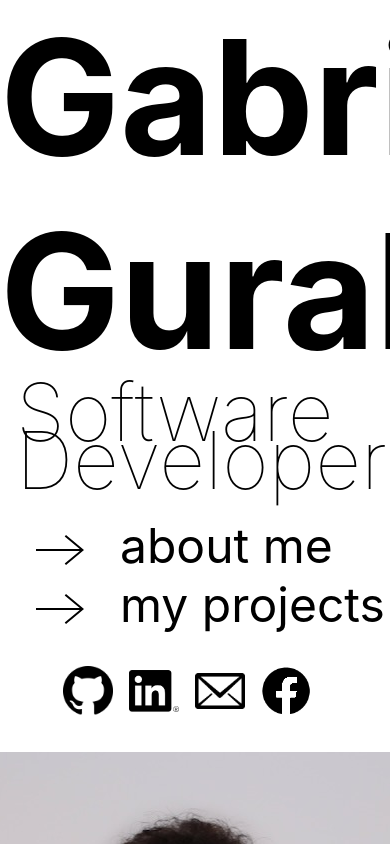
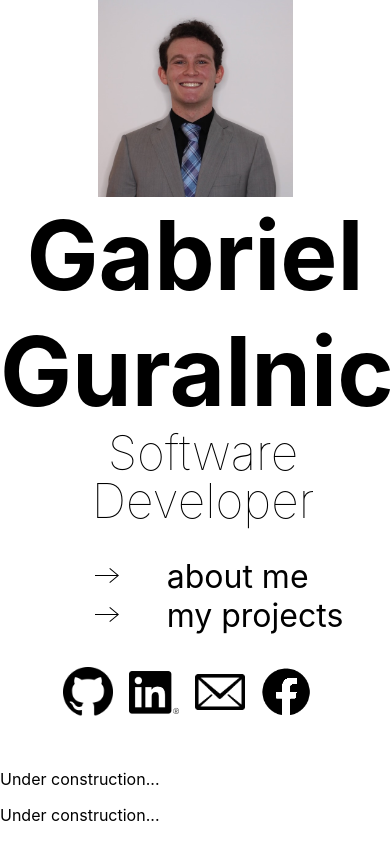
Before and after one commit to gnguralnick/gnguralnick.github.io, a React (Create React App) app: page / in a window 390 px wide. Built offline with nearby package versions, Linux system fonts and the light colour scheme.

Commit message:
fix: improve homepage responsivity

```diff
--- a/src/pages/Home/Home.jsx
+++ b/src/pages/Home/Home.jsx
@@ -13,10 +13,12 @@ const Home = () => {
         <div className={Styles['content']}>
             <h1>Gabriel Guralnick</h1>
             <h2>Software Developer</h2>
-            <LinkList className={Styles['links']}>
-                <RelativeLink targetID='about'>about me</RelativeLink>
-                <RelativeLink targetID='projects'>my projects</RelativeLink>
-            </LinkList>
+            <div className={Styles['links']}>
+                <LinkList>
+                    <RelativeLink targetID='about'>about me</RelativeLink>
+                    <RelativeLink targetID='projects'>my projects</RelativeLink>
+                </LinkList>
+            </div>
             <div className={Styles['contact']}>
                 <a href='https://github.com/gnguralnick'><img src={images.github} alt='Find me on Github' /></a>
                 <a href='https://www.linkedin.com/in/gabriel-guralnick/'><img src={images.linkedin} alt='Connect on LinkedIn' /></a>
--- a/src/pages/Home/Home.module.scss
+++ b/src/pages/Home/Home.module.scss
@@ -66,9 +66,54 @@
 
         display: flex;
         justify-content: center;
+
+        img {
+            width: 100%;
+        }
     }
 
-    @media screen and (max-width: 1330px) {
-        flex-direction: column;
+    @media screen and (max-width: 1000px) {
+        flex-direction: column-reverse;
+
+        .content {
+
+            h1 {
+                text-align: center;
+                font-size: 8rem;
+            }
+
+            h2 {
+                text-align: center;
+                font-size: 4rem;
+            }
+
+            .links {
+                font-size: 2rem;
+                margin-left: 0;
+                display: flex;
+                align-items: center;
+                justify-content: center;
+
+                svg {
+                    transform: none;
+                }
+            }
+
+        }
+
+    }
+
+    @media screen and (max-width: 600px) {
+
+        .content {
+
+            h1 {
+                font-size: 6rem;
+            }
+
+            h2 {
+                font-size: 3rem;
+            }
+        }
     }
 }
--- a/src/styles/global.scss
+++ b/src/styles/global.scss
@@ -1,6 +1,7 @@
 html, body {
     overflow: hidden;
     height: 100vh;
+    font-size: 16px;
 }
 
 .scroll-pages {
@@ -15,7 +16,7 @@ html, body {
         scroll-snap-align: start;
     }
 
-    @media screen and (max-width: 1330px) {
+    @media screen and (max-width: 1000px) {
         .scroll-page {
             height: fit-content;
         }
```
